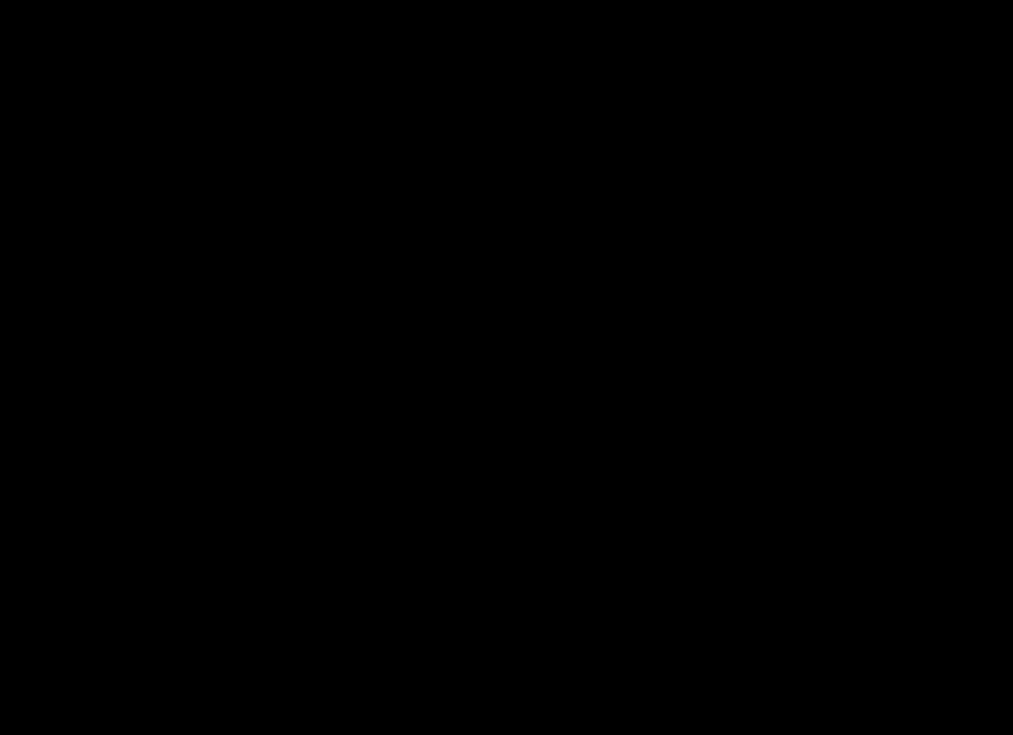
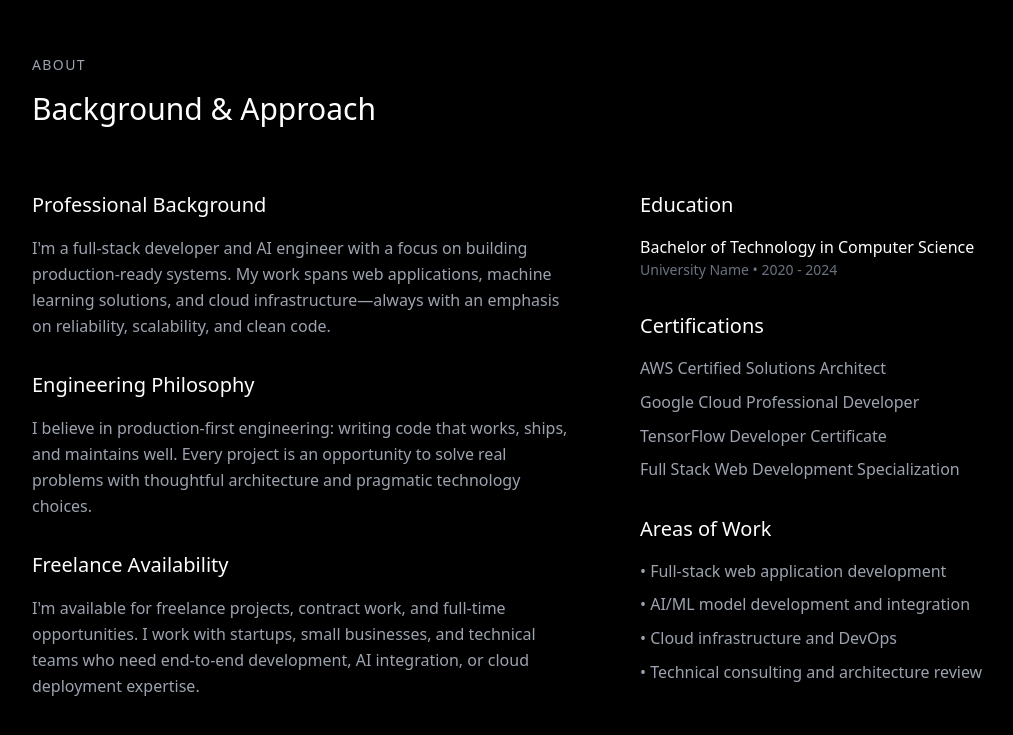
Before and after one commit to AdarshaAdi5379/fportfolio, a React (Vite) app: page / in a window 1280 px wide. Shown: the part 4236-4971 px from the top of the page, without its empty margins (32-1045 px from the left). Before the commit the page ends 4163 px from the top, so only its background shows below. Built offline with nearby package versions, Linux system fonts and the light colour scheme.

Commit message:
added about section

```diff
--- a/src/App.jsx
+++ b/src/App.jsx
@@ -3,6 +3,7 @@ import Hero from './components/Hero'
 import Services from './components/Services'
 import Projects from './components/Projects'
 import Skills from './components/Skills'
+import About from './components/About'
 
 function App() {
     return (
@@ -12,6 +13,7 @@ function App() {
             <Services />
             <Projects />
             <Skills />
+            <About />
         </div>
     )
 }
--- /dev/null
+++ b/src/components/About.jsx
@@ -0,0 +1,97 @@
+function About() {
+    return (
+        <section id="about" className="py-32 px-6">
+            <div className="max-w-6xl mx-auto">
+                {/* Section Label */}
+                <p className="text-sm uppercase tracking-wide text-gray-400 mb-4">
+                    About
+                </p>
+
+                {/* Section Heading */}
+                <h2 className="text-3xl font-light text-white mb-16">
+                    Background & Approach
+                </h2>
+
+                <div className="grid md:grid-cols-2 gap-16">
+                    {/* Left Column - Professional Background */}
+                    <div className="space-y-8">
+                        <div>
+                            <h3 className="text-xl font-light text-white mb-4">
+                                Professional Background
+                            </h3>
+                            <p className="text-gray-400 leading-relaxed">
+                                I'm a full-stack developer and AI engineer with a focus on building
+                                production-ready systems. My work spans web applications, machine learning
+                                solutions, and cloud infrastructure—always with an emphasis on reliability,
+                                scalability, and clean code.
+                            </p>
+                        </div>
+
+                        <div>
+                            <h3 className="text-xl font-light text-white mb-4">
+                                Engineering Philosophy
+                            </h3>
+                            <p className="text-gray-400 leading-relaxed">
+                                I believe in production-first engineering: writing code that works, ships,
+                                and maintains well. Every project is an opportunity to solve real problems
+                                with thoughtful architecture and pragmatic technology choices.
+                            </p>
+                        </div>
+
+                        <div>
+                            <h3 className="text-xl font-light text-white mb-4">
+                                Freelance Availability
+                            </h3>
+                            <p className="text-gray-400 leading-relaxed">
+                                I'm available for freelance projects, contract work, and full-time opportunities.
+                                I work with startups, small businesses, and technical teams who need end-to-end
+                                development, AI integration, or cloud deployment expertise.
+                            </p>
+                        </div>
+                    </div>
+
+                    {/* Right Column - Education & Certifications */}
+                    <div className="space-y-8">
+                        <div>
+                            <h3 className="text-xl font-light text-white mb-4">
+                                Education
+                            </h3>
+                            <div className="space-y-3">
+                                <div>
+                                    <p className="text-white">Bachelor of Technology in Computer Science</p>
+                                    <p className="text-sm text-gray-500">University Name • 2020 - 2024</p>
+                                </div>
+                            </div>
+                        </div>
+
+                        <div>
+                            <h3 className="text-xl font-light text-white mb-4">
+                                Certifications
+                            </h3>
+                            <ul className="space-y-2">
+                                <li className="text-gray-400">AWS Certified Solutions Architect</li>
+                                <li className="text-gray-400">Google Cloud Professional Developer</li>
+                                <li className="text-gray-400">TensorFlow Developer Certificate</li>
+                                <li className="text-gray-400">Full Stack Web Development Specialization</li>
+                            </ul>
+                        </div>
+
+                        <div>
+                            <h3 className="text-xl font-light text-white mb-4">
+                                Areas of Work
+                            </h3>
+                            <ul className="space-y-2">
+                                <li className="text-gray-400">• Full-stack web application development</li>
+                                <li className="text-gray-400">• AI/ML model development and integration</li>
+                                <li className="text-gray-400">• Cloud infrastructure and DevOps</li>
+                                <li className="text-gray-400">• Technical consulting and architecture review</li>
+                            </ul>
+                        </div>
+                    </div>
+                </div>
+            </div>
+        </section>
+    )
+}
+
+export default About
```
